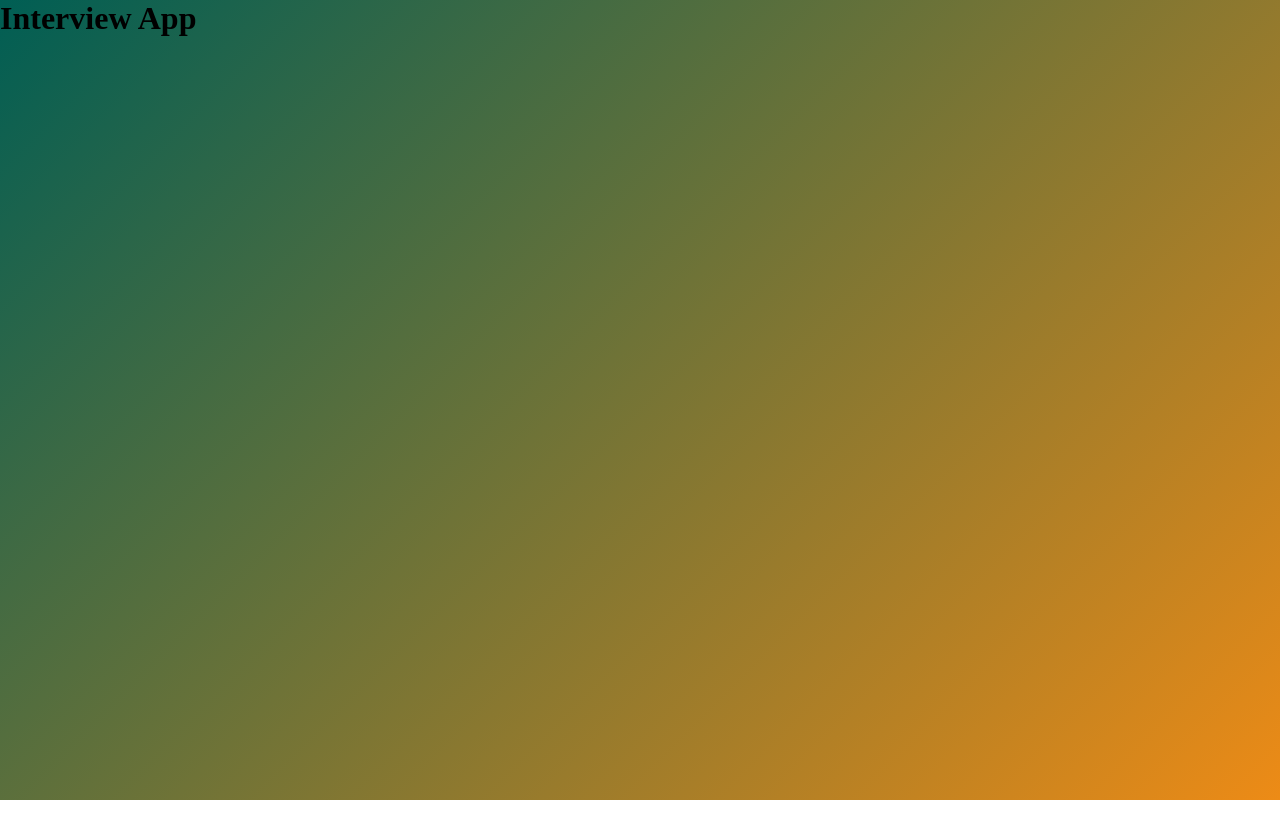
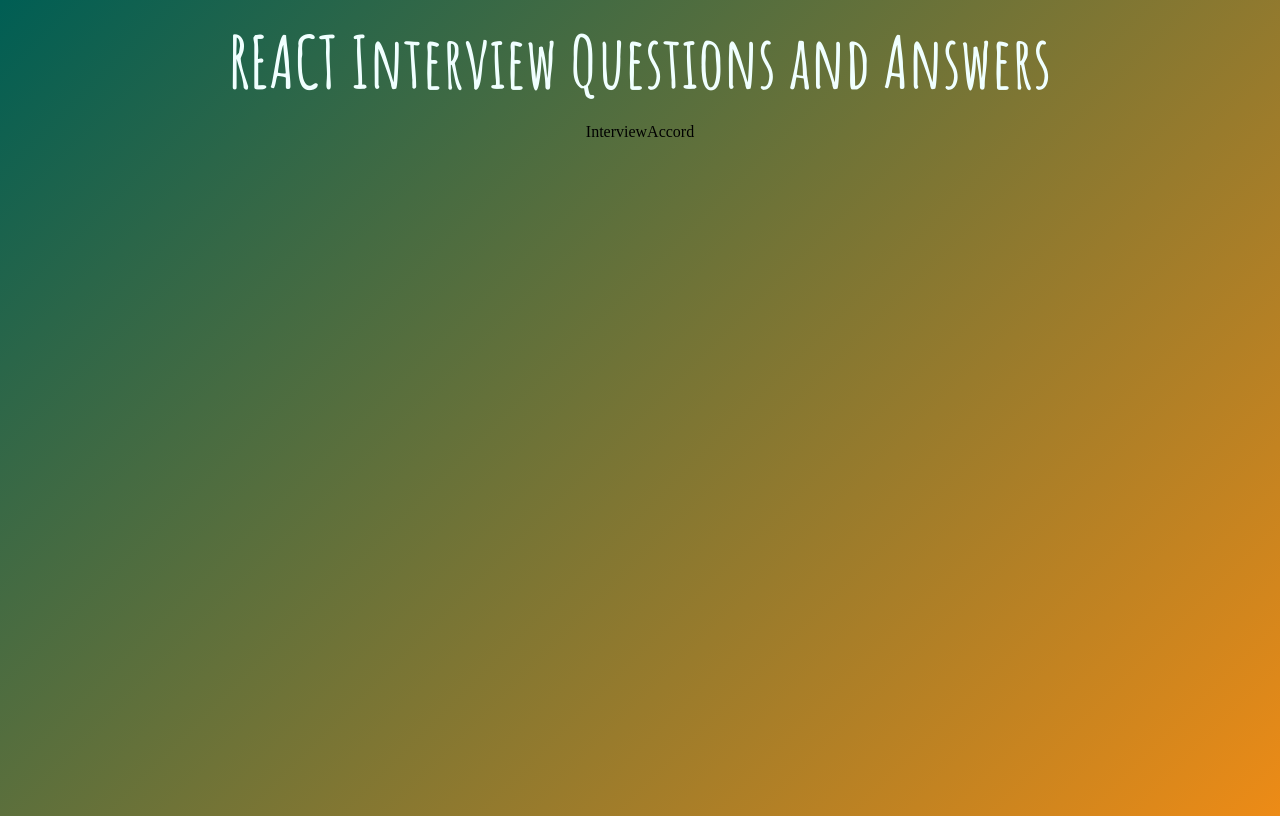
Before and after one commit to Bskasan/React_Practises, a React (Create React App) app in the folder rc_10_interview-app/: page / in a window 1280 px wide. Built offline with nearby package versions, Linux system fonts and the light colour scheme.

Commit message:
InterviewAccord component imported

```diff
--- a/rc_10_interview-app/src/App.js
+++ b/rc_10_interview-app/src/App.js
@@ -1,9 +1,17 @@
 import "./App.css";
+import InterviewAccord from "./components/InterviewAccord";
 
 function App() {
   return (
     <>
-      <h1>Interview App</h1>
+      <div className="header">
+        <h2> REACT Interview Questions and Answers</h2>
+      </div>
+      <div className="app">
+        <div>
+          <InterviewAccord />
+        </div>
+      </div>
     </>
   );
 }
--- a/rc_10_interview-app/src/components/InterviewAccord.jsx
+++ b/rc_10_interview-app/src/components/InterviewAccord.jsx
@@ -0,0 +1,9 @@
+import React from 'react'
+
+const InterviewAccord = () => {
+  return (
+    <div>InterviewAccord</div>
+  )
+}
+
+export default InterviewAccord
```
